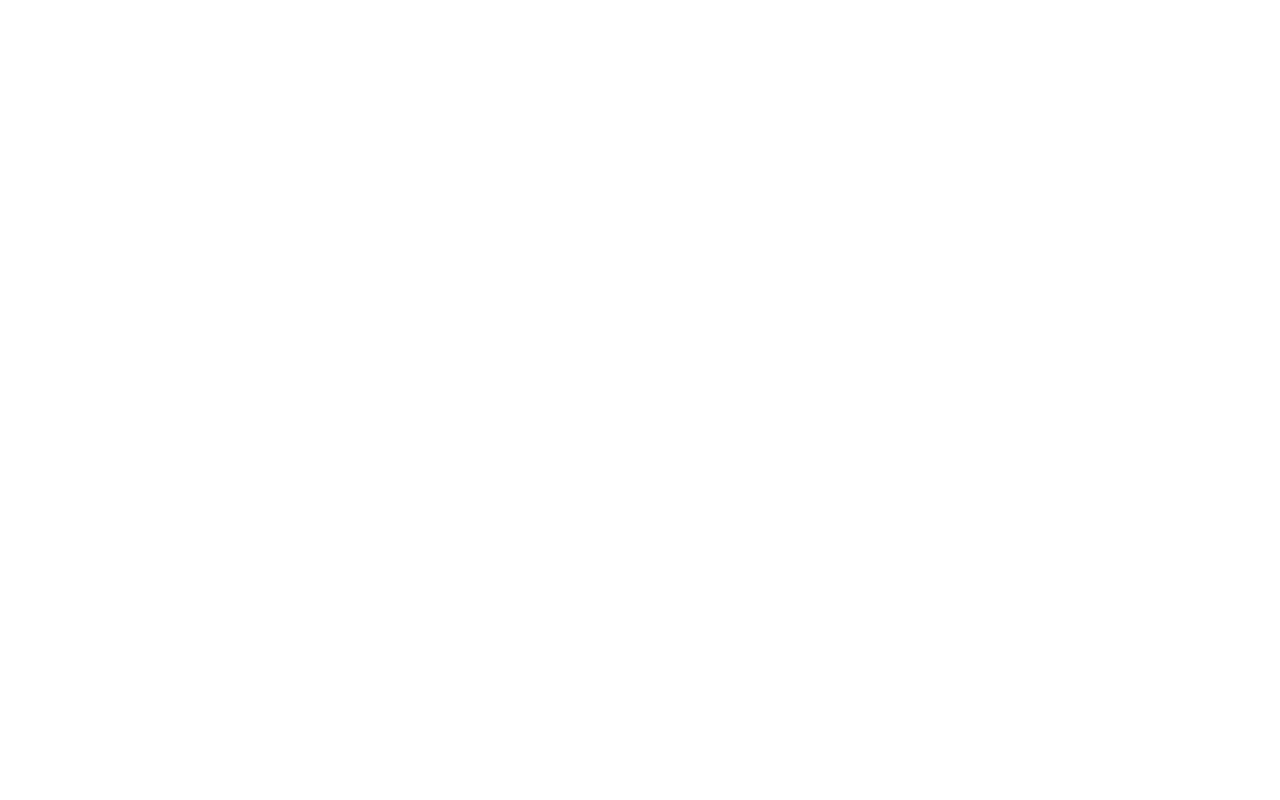
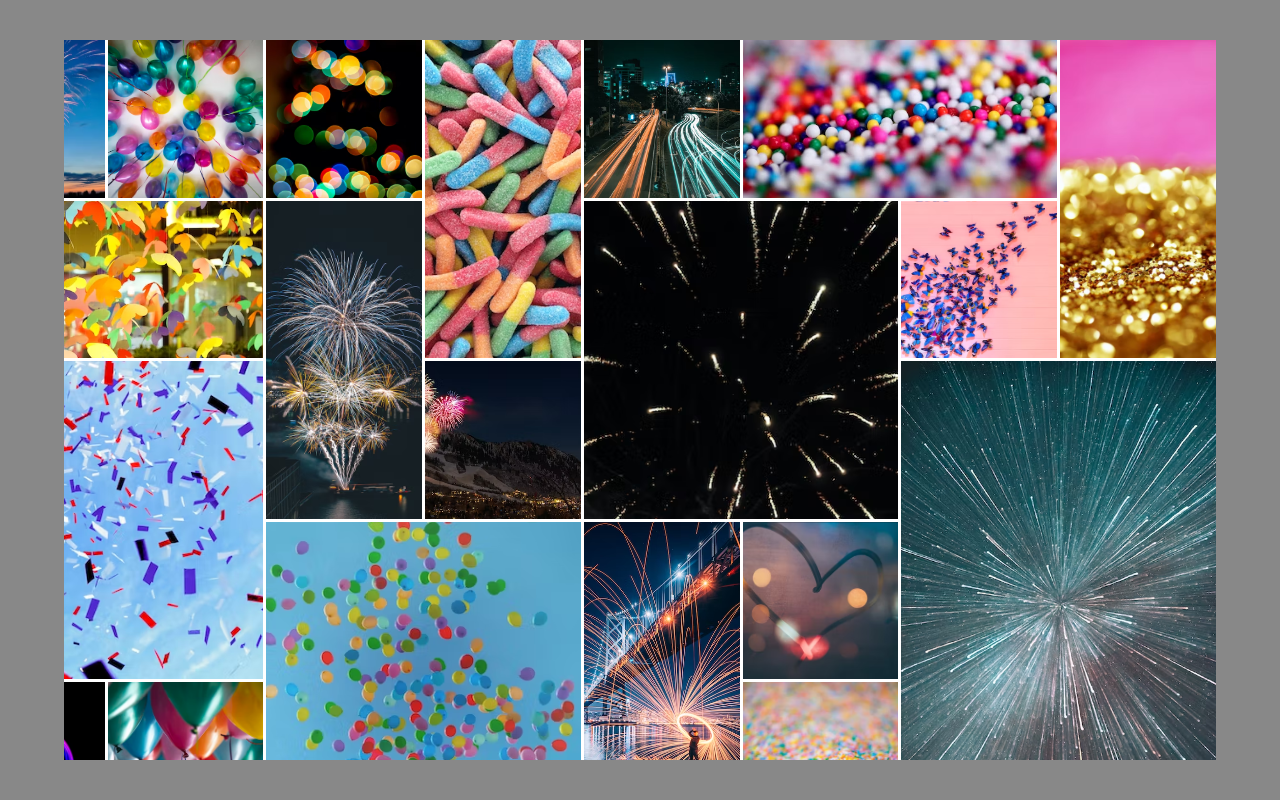
Before and after one commit to Rayslux/galerias, a plain HTML site: page galeria2/index.html in a window 1280 px wide. Drawn offline with Linux system fonts and the light colour scheme; the site is published under a folder, as on GitHub Pages, so addresses that start at the root find nothing.

Commit message:
adicionar as ligaçoes

```diff
--- a/galeria2/index.html
+++ b/galeria2/index.html
@@ -4,7 +4,7 @@
     <meta charset="UTF-8">
     <meta name="viewport" content="width=device-width, initial-scale=1.0">
     <title>Document</title>
-    <link rel="stylesheet" href="/galeria2/style.css">
+    <link rel="stylesheet" href="style.css">
 </head>
 <body>
     <div class="container">
--- a/galeria2/style.css
+++ b/galeria2/style.css
@@ -52,120 +52,120 @@
 
 .div1 {
     grid-area: 1 / 1 / 2 / 2;
-    background-image: url("/imagens/foto1.png");
+    background-image: url("./../imagens/foto1.png");
     background-size: cover;
 }
 
 .div2 {
     grid-area: 1 / 2 / 2 / 3;
-    background-image: url("/imagens/foto2.png");
+    background-image: url("./../imagens/foto2.png");
     background-size: cover;
 }
 
 .div3 {
     grid-area: 1 / 3 / 2 / 4;
-    background-image: url("/imagens/foto3.png");
+    background-image: url("./../imagens/foto3.png");
     background-size: cover;
 }
 
 .div4 {
     grid-area: 1 / 4 / 3 / 5;
-    background-image: url("/imagens/foto4.png");
+    background-image: url("./../imagens/foto4.png");
     background-size: cover;
 }
 
 .div5 {
     grid-area: 1 / 5 / 2 / 6;
-    background-image: url("/imagens/foto5.png");
+    background-image: url("./../imagens/foto5.png");
     background-size: cover;
 }
 
 .div6 {
     grid-area: 1 / 6 / 2 / 8;
-    background-image: url("/imagens/foto6.png");
+    background-image: url("./../imagens/foto6.png");
     background-size: cover;
 }
 
 .div7 {
     grid-area: 1 / 8 / 3 / 9;
-    background-image: url("/imagens/foto7.png");
+    background-image: url("./../imagens/foto7.png");
     background-size: cover;
 }
 
 .div8 {
     grid-area: 2 / 1 / 3 / 3;
-    background-image: url("/imagens/foto8.png");
+    background-image: url("./../imagens/foto8.png");
     background-size: cover;
 }
 
 .div9 {
     grid-area: 2 / 3 / 4 / 4;
-    background-image: url("/imagens/foto9.png");
+    background-image: url("./../imagens/foto9.png");
     background-size: cover;
 }
 
 .div10 {
     grid-area: 2 / 5 / 4 / 7;
-    background-image: url("/imagens/foto10.png");
+    background-image: url("./../imagens/foto10.png");
     background-size: cover;
 }
 
 .div11 {
     grid-area: 2 / 7 / 3 / 8;
-    background-image: url("/imagens/foto11.png");
+    background-image: url("./../imagens/foto11.png");
     background-size: cover;
 }
 
 .div12 {
     grid-area: 3 / 1 / 5 / 3;
-    background-image: url("/imagens/foto12.png");
+    background-image: url("./../imagens/foto12.png");
     background-size: cover;
 }
 
 .div13 {
     grid-area: 3 / 4 / 4 / 5;
-    background-image: url("/imagens/foto13.png");
+    background-image: url("./../imagens/foto13.png");
     background-size: cover;
 }
 
 .div14 {
     grid-area: 3 / 7 / 6 / 9;
-    background-image: url("/imagens/foto14.png");
+    background-image: url("./../imagens/foto14.png");
     background-size: cover;
 }
 
 .div15 {
     grid-area: 4 / 3 / 6 / 5;
-    background-image: url("/imagens/foto15.png");
+    background-image: url("./../imagens/foto15.png");
     background-size: cover;
 }
 
 .div16 {
     grid-area: 4 / 5 / 6 / 6;
-    background-image: url("/imagens/foto16.png");
+    background-image: url("./../imagens/foto16.png");
     background-size: cover;
 }
 
 .div17 {
     grid-area: 4 / 6 / 5 / 7;
-    background-image: url("/imagens/foto17.png");
+    background-image: url("./../imagens/foto17.png");
     background-size: cover;
 }
 
 .div18 {
     grid-area: 5 / 1 / 6 / 2;
-    background-image: url("/imagens/foto18.png");
+    background-image: url("./../imagens/foto18.png");
     background-size: cover;
 }
 
 .div19 {
     grid-area: 5 / 2 / 6 / 3;
-    background-image: url("/imagens/foto19.png");
+    background-image: url("./../imagens/foto19.png");
     background-size: cover;
 }
 
 .div20 {
     grid-area: 5 / 6 / 6 / 7;
-    background-image: url("/imagens/foto20.png");
+    background-image: url("./../imagens/foto20.png");
     background-size: cover;
 }
```
